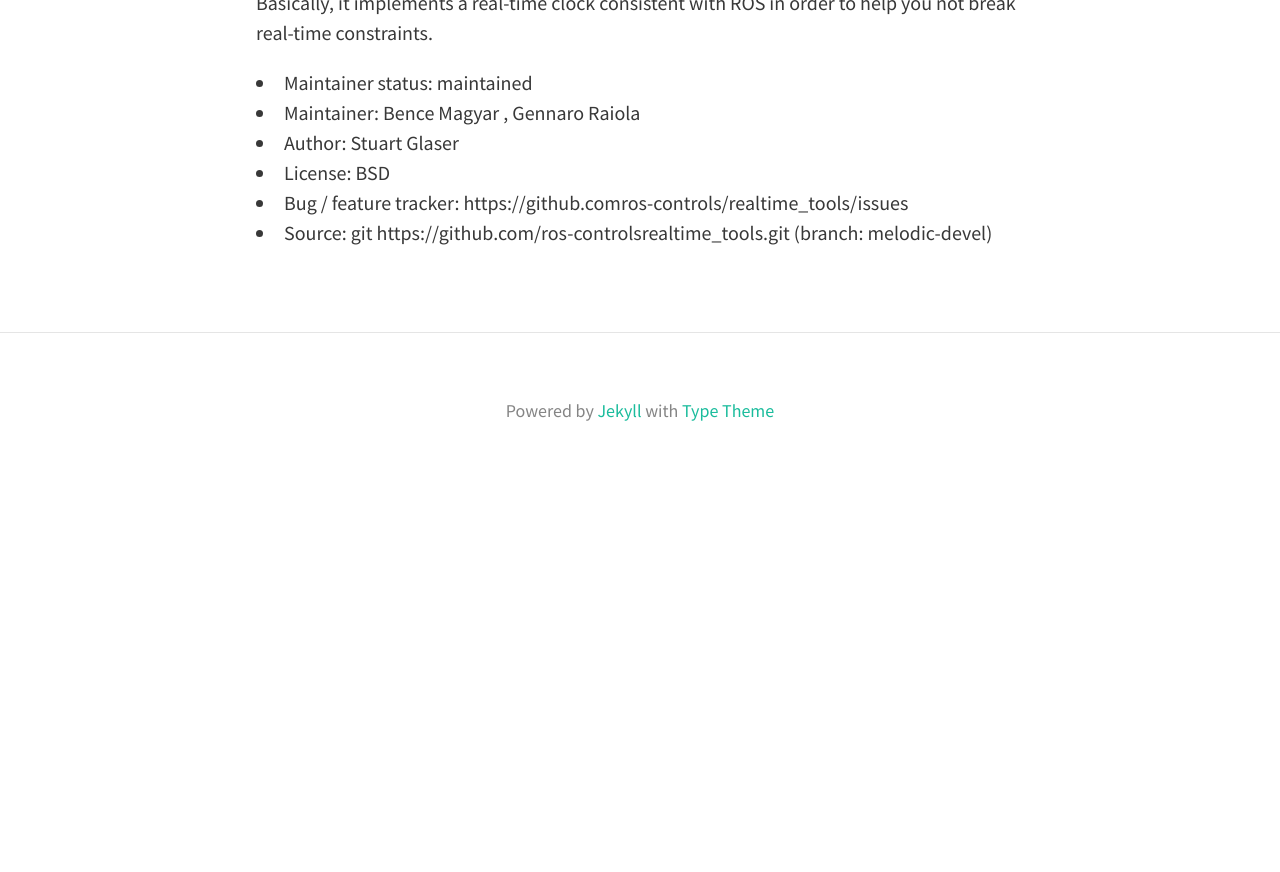
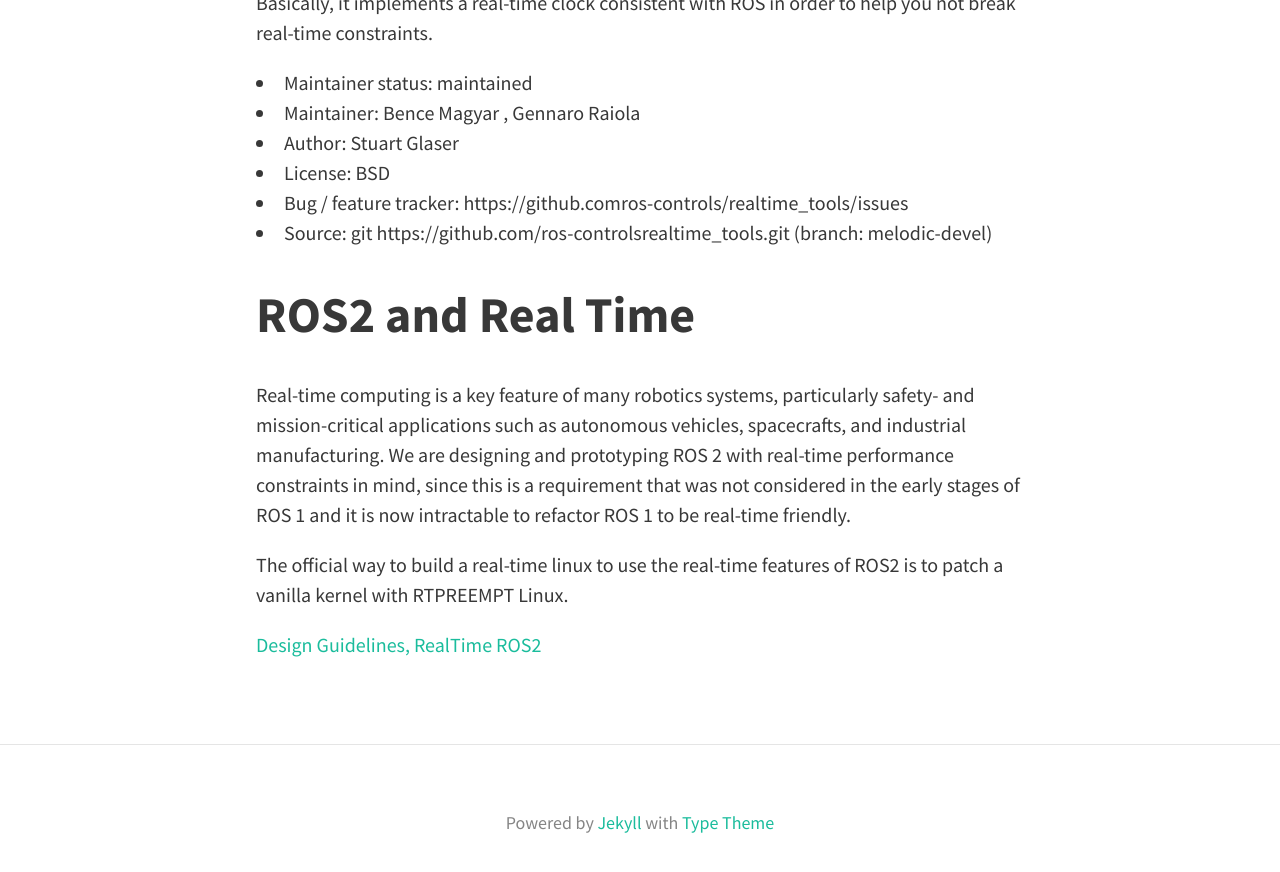
Before and after one commit to MasterERTS/rtros-documentation, a Jekyll site: the page built from _posts/2020-04-17-rtroslist.md, in a window 1280 px wide and 900 px high, scrolled down 2859 px. Shown: the top 872 px of the window. Built offline with Jekyll 4.4.1, drawn with Linux system fonts in a browser that asks for light colours; nearby versions of some CDN libraries; before the commit the page ends 3347 px from its top, so only the background shows below that.

Commit message:
Add ROS2 part

```diff
--- a/_posts/2020-04-17-rtroslist.md
+++ b/_posts/2020-04-17-rtroslist.md
@@ -70,3 +70,11 @@
 * License: BSD
 * Bug / feature tracker: https://github.comros-controls/realtime_tools/issues
 * Source: git https://github.com/ros-controlsrealtime_tools.git (branch: melodic-devel)
+
+# ROS2 and Real Time
+
+Real-time computing is a key feature of many robotics systems, particularly safety- and mission-critical applications such as autonomous vehicles, spacecrafts, and industrial manufacturing. We are designing and prototyping ROS 2 with real-time performance constraints in mind, since this is a requirement that was not considered in the early stages of ROS 1 and it is now intractable to refactor ROS 1 to be real-time friendly.
+
+The official way to build a real-time linux to use the real-time features of ROS2 is to patch a vanilla kernel with RTPREEMPT Linux.
+
+[Design Guidelines, RealTime ROS2](http://design.ros2.org/articles/realtime_background.html#memory-management)
```
